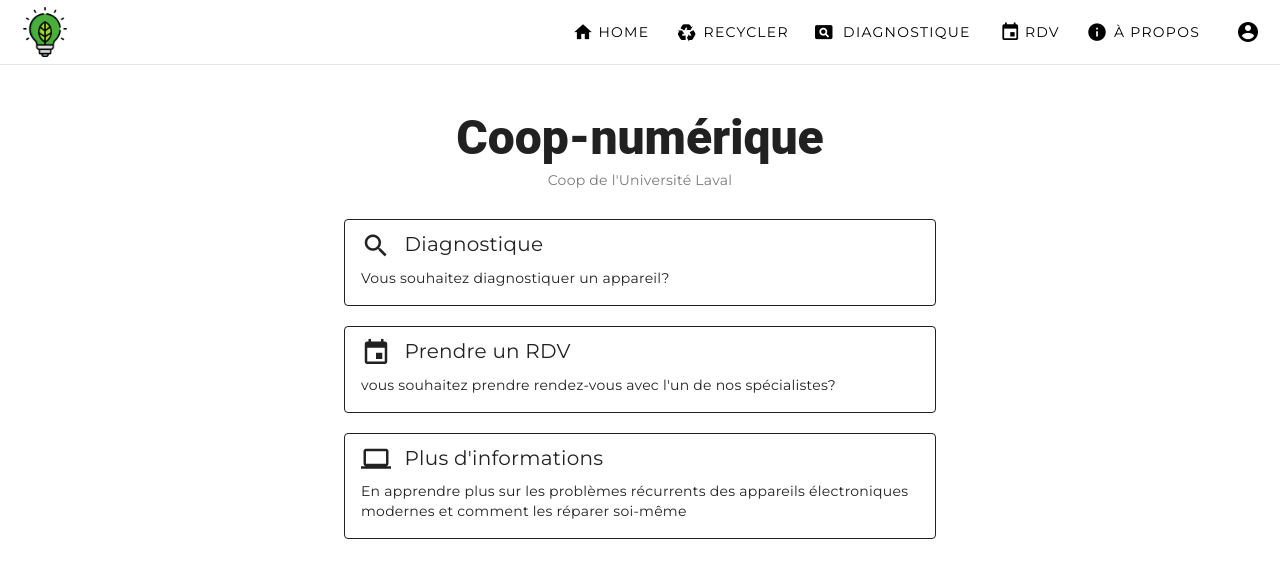
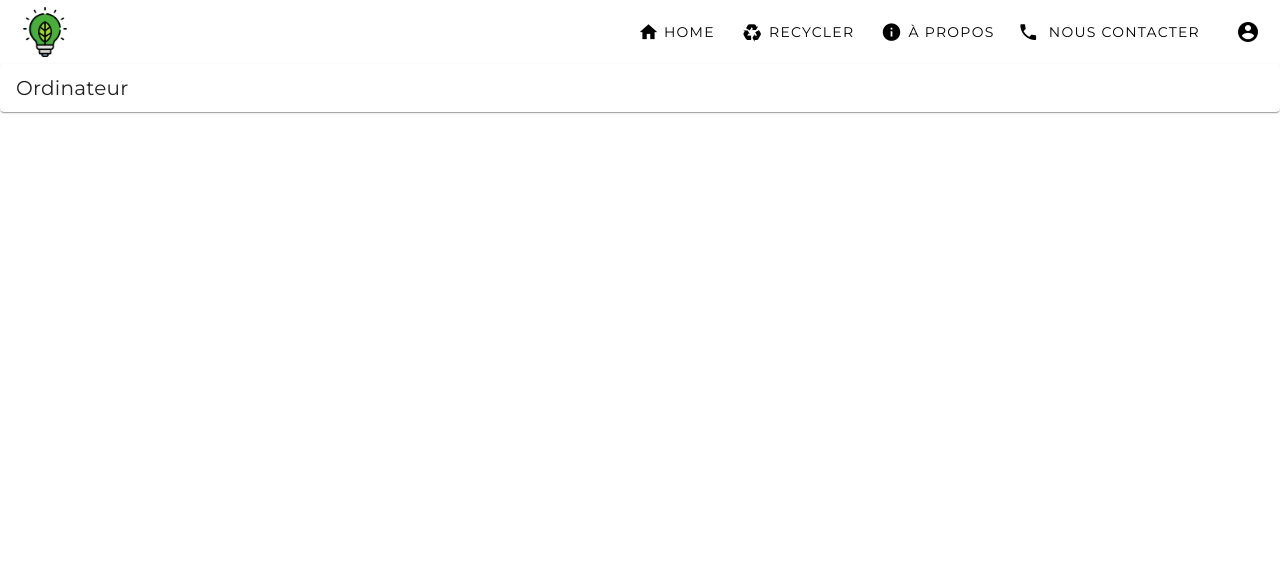
Before and after one commit to RaphWin13/coop-numerique, a Vue app: page /diagnostic in a window 1280 px wide. Shown: the top 578 px of the page. Built offline with nearby package versions, Linux system fonts and the light colour scheme.

Commit message:
add diagnostic components + beginning the path routing

```diff
--- a/package.json
+++ b/package.json
@@ -9,7 +9,9 @@
   },
   "dependencies": {
     "core-js": "^3.8.3",
+    "particlesjs": "^2.2.3",
     "vue": "^3.2.13",
+    "vue-router": "^4.0.13",
     "vuetify": "^3.3.23"
   },
   "devDependencies": {
--- a/src/App.vue
+++ b/src/App.vue
@@ -1,19 +1,17 @@
 <template>
-  <v-app>
+  <v-app id="app">
     <HomeNavbar />
-    <v-divider />
-    <HomePage />
+    <router-view></router-view>
   </v-app>
 </template>
 
 <script>
 import HomeNavbar from "./components/HomeNavbar.vue";
-import HomePage from "./components/HomePage.vue";
+
 
 export default {
   name: 'App',
   components: {
-    HomePage,
     HomeNavbar
 }
 }
--- /dev/null
+++ b/src/components/Diagnostic/DeviceType.vue
@@ -0,0 +1,31 @@
+<template>
+    <v-window>
+        <v-window-item
+            v-for="device in devices"
+            :key="device"
+        >
+            <v-card>
+                <v-card-title>{{ device.type }}</v-card-title>
+            </v-card>
+        </v-window-item>
+    </v-window>
+</template>
+
+<script>
+
+    export default {
+        name: "DeviceType",
+        data() {
+            return {
+                devices: [
+                    {"type": "Ordinateur"},
+                    {"type": "Téléphone et Tablettes"},
+                    {"type": "Consoles de jeu"},
+                    {"type": "Périphériques externes"}
+
+                ]
+            }
+        }
+    }
+
+</script>
--- /dev/null
+++ b/src/components/Diagnostic/DiagnosticPage.vue
@@ -0,0 +1,18 @@
+<template>
+    <v-card>
+        <DeviceType />
+    </v-card>
+</template>
+
+<script>
+import DeviceType from './DeviceType.vue';
+
+
+    export default {
+        name: "DiagnosticPage",
+        components: {
+            DeviceType
+        }
+    }
+
+</script>
--- a/src/components/HomeNavbar.vue
+++ b/src/components/HomeNavbar.vue
@@ -5,15 +5,19 @@
         <img height="50" class="ma-5" :src="require('../assets/light-bulb.png')"/>
         <v-spacer></v-spacer>
         <v-toolbar-items>
-            <v-btn
-                v-for="item in navbarItems"
+            <router-link
+                 v-for="item in navbarItems"
                 :key="item"
-                :to="item.route"
-                style="cursor: pointer;"
+                :to="{ name: item.route }"
+                custom
             >
-            <v-icon left :icon="item.icon" size="large" style="padding-right: 10%;"></v-icon>
-            {{ item.name }}
-            </v-btn>
+                <v-btn
+                    style="cursor: pointer;"
+                >
+                <v-icon left :icon="item.icon" size="large" style="padding-right: 10%;"></v-icon>
+                {{ item.name }}
+                </v-btn>
+            </router-link>
             <v-btn
                 style="cursor: pointer;"
             >
@@ -28,13 +32,11 @@
         name: "HomeNavbar",
         data() {
             return {
-                appName: "Coop numérique",
                 navbarItems: [
-                    { name: "home", route: "/home", icon: "mdi-home"},
-                    { name: "recycler", route: "/recycler", icon: "mdi-recycle"},
-                    { name: "diagnostique", route: "/diagnostique", icon: "mdi-card-search"},
-                    { name: "rdv", route: "/rdv", icon: "mdi-calendar" },
-                    { name: "à propos", route: "/aPropos", icon: "mdi-information" }
+                    { name: "home", route: "home", icon: "mdi-home"},
+                    { name: "recycler", route: "recycler", icon: "mdi-recycle"},
+                    { name: "à propos", route: "aPropos", icon: "mdi-information" },
+                    { name: "nous contacter", route: "contacts", icon: "mdi-phone" }
                 ]
             }
         }
--- a/src/components/HomePage.vue
+++ b/src/components/HomePage.vue
@@ -10,7 +10,8 @@
                 :key=service
                 :typeService=service.type
                 :iconTitle=service.icon
-                :question=service.question
+                :question=service.text
+                :path=service.route
             />
         </v-row>
     </v-card>
@@ -27,11 +28,14 @@ import ServiceCard from './ServiceCard.vue';
         data() {
             return {
                 services: [
-                    {"type": "Diagnostique", "question": "Vous souhaitez diagnostiquer un appareil?", "icon": "mdi-magnify"},
-                    {"type": "Prendre un RDV", "question": "vous souhaitez prendre rendez-vous avec l'un de nos spécialistes?", "icon": "mdi-calendar"},
-                    {"type": "Plus d'informations", "question": "En apprendre plus sur les problèmes récurrents des appareils électroniques modernes et comment les réparer soi-même", "icon": "mdi-laptop"}
+                    {"type": "Diagnostic", route: "diagnostic", "text": "Vous souhaitez diagnostiquer un appareil?", "icon": "mdi-magnify"},
+                    {"type": "Prendre un RDV",  route: "diagnostic", "text": "vous souhaitez prendre rendez-vous avec l'un de nos spécialistes?", "icon": "mdi-calendar"},
+                    {"type": "Boutique",  route: "diagnostic", "text": "Achat de matériel électronique remis à neuf", "icon": "mdi-shopping"},
+                    {"type": "Entretien préventif",  route: "diagnostic", "text": "Trucs et astuces pour l'entretien préventif de vos appareils électronique", "icon": "mdi-tools"},
+                    {"type": "Plus d'informations",  route: "diagnostic", "text": "En apprendre plus sur les problèmes récurrents des appareils électroniques modernes et comment les réparer soi-même", "icon": "mdi-laptop"},
                 ]
             }
         }
     }
+
 </script>
--- a/src/components/ServiceCard.vue
+++ b/src/components/ServiceCard.vue
@@ -1,6 +1,9 @@
 <template>
     <v-hover
         v-slot="{ isHovering, props }"
+    >
+    <router-link
+        :to="{ name: path }" custom v-slot="{ navigate }"
     >
         <v-card
             variant="outlined"
@@ -9,6 +12,7 @@
             style="cursor: pointer;"
             width="50%"
             v-bind="props"
+            @click="navigate"
         >
             <v-card-title>
                 <v-icon :icon=iconTitle class="mr-2"></v-icon>
@@ -16,6 +20,7 @@
             </v-card-title>
             <v-card-text>{{ question }}</v-card-text>
         </v-card>
+    </router-link>
     </v-hover>
 </template>
 
@@ -26,7 +31,8 @@
         props: {
             typeService: String,
             iconTitle: String,
-            question: String
+            question: String,
+            path: String
         }
     }
 </script>
@@ -35,6 +41,6 @@
 
 .on-hover {
     transition: 0.2s ease-in-out;
-    transform: scale(1.1);
+    transform: scale(1.04);
 }
 </style>
--- a/src/main.js
+++ b/src/main.js
@@ -1,5 +1,6 @@
 import { createApp } from 'vue'
 import App from './App.vue'
+import router from './router/index'
 
 import 'vuetify/styles'
 import '@mdi/font/css/materialdesignicons.css'
@@ -15,4 +16,4 @@ const vuetify = createVuetify({
     }
 })
 
-createApp(App).use(vuetify).mount('#app')
+createApp(App).use(router).use(vuetify).mount('#app')
--- a/src/router/index.js
+++ b/src/router/index.js
@@ -0,0 +1,36 @@
+import { createWebHistory, createRouter } from "vue-router";
+import HomePage from "../components/HomePage.vue";
+import DiagnosticPage from "../components/Diagnostic/DiagnosticPage.vue";
+
+const routes = [
+    {
+        path: "/",
+        name: "home",
+        component: HomePage
+    },
+    {
+        path: "/",
+        name: "recycler"
+    },
+    {
+        path: "/",
+        name: "aPropos",
+    },
+    {
+        path: "/",
+        name: "contacts",
+    },
+    {
+        path: "/diagnostic",
+        name: "diagnostic",
+        component: DiagnosticPage
+    }
+]
+
+
+const router = createRouter({
+    history: createWebHistory(),
+    routes,
+  });
+
+export default router;
```
Also changed, not shown: 1 other file (tests, documents, lock files or other folders).
